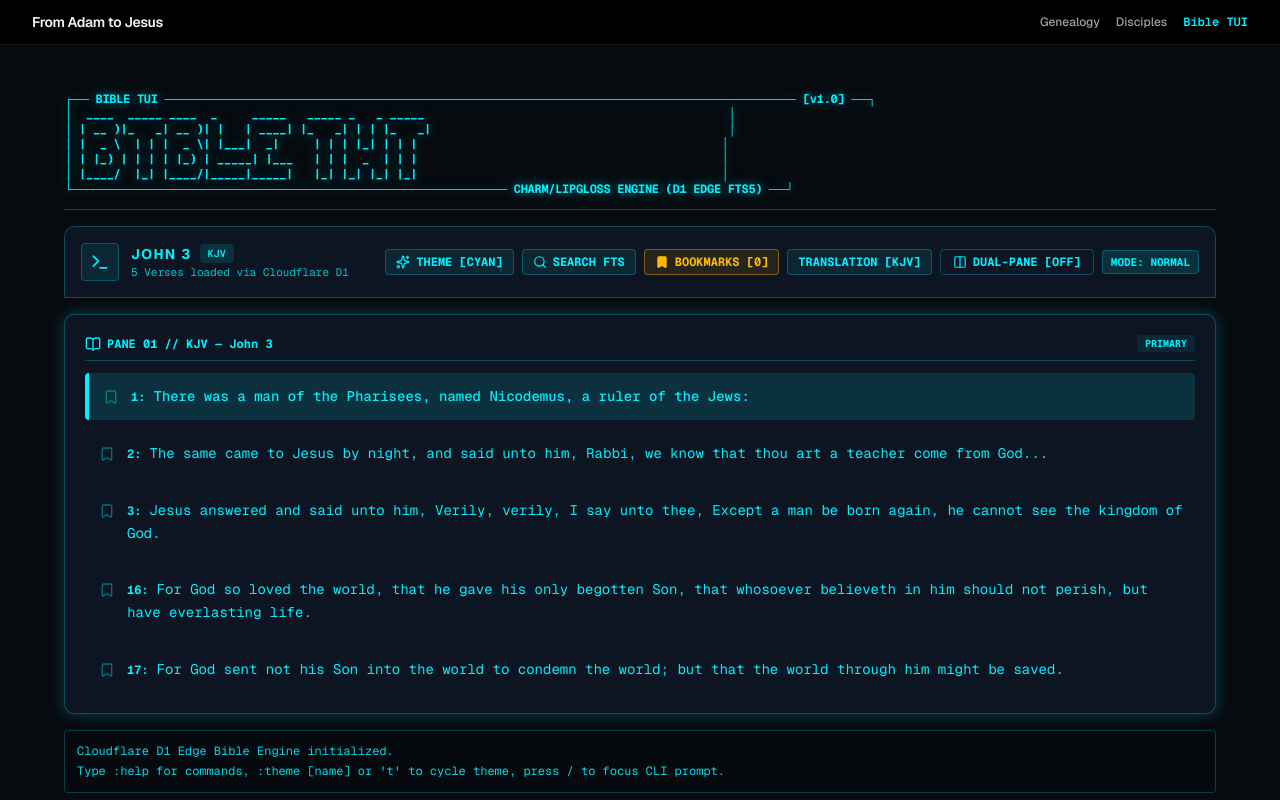
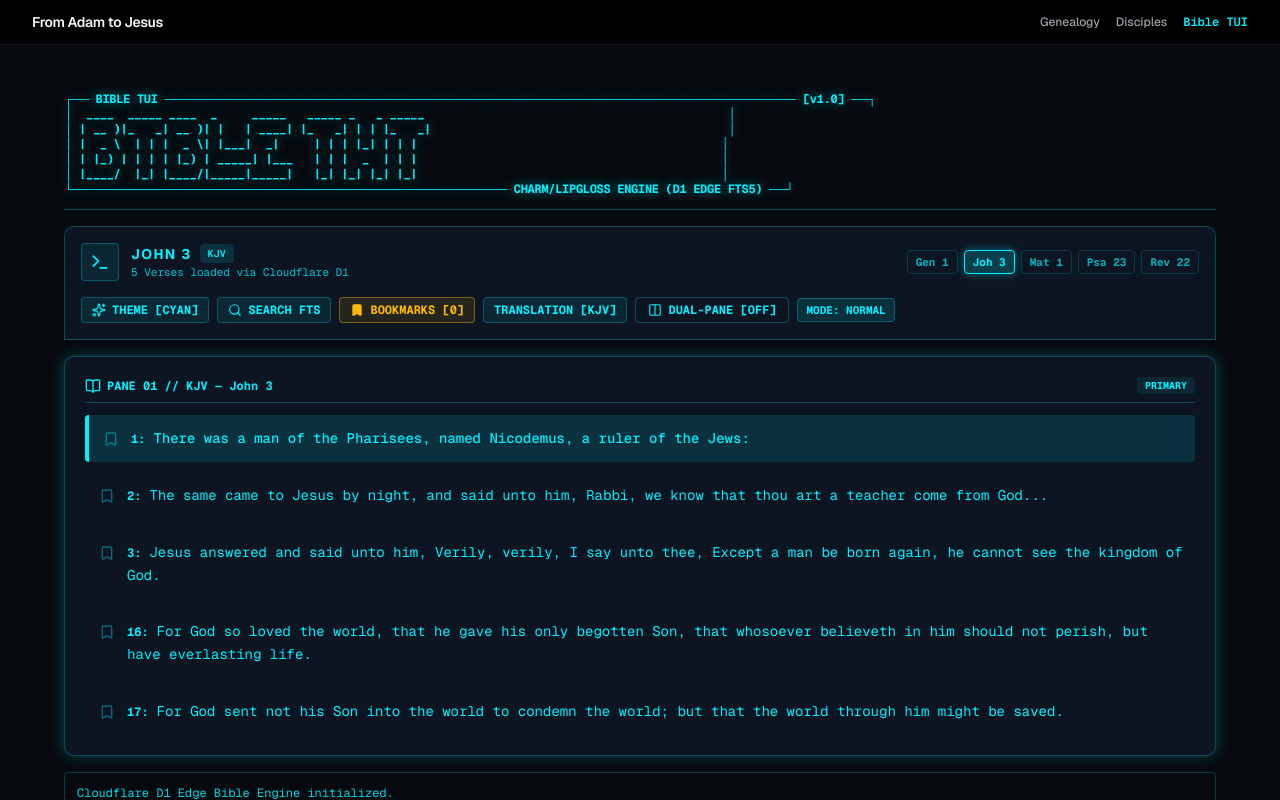
Before and after one commit to nakowafers/adam-to-jesus, a Next.js app: page /bible in a window 1280 px wide. Shown: the top 800 px of the page. Built offline with nearby package versions, Linux system fonts and the light colour scheme.

Commit message:
fix(bible): expand passage command parser and add quick passage buttons

```diff
--- a/src/components/bible/bible-tui.tsx
+++ b/src/components/bible/bible-tui.tsx
@@ -58,6 +58,31 @@ const BIBLE_DATA: Record<string, Record<string, { book: string; chapter: number;
         { verse: 5, text: "And God called the light Day, and the darkness he called Night." },
       ],
     },
+    "MAT.1": {
+      book: "Matthew",
+      chapter: 1,
+      verses: [
+        { verse: 1, text: "The book of the generation of Jesus Christ, the son of David, the son of Abraham." },
+        { verse: 2, text: "Abraham begat Isaac; and Isaac begat Jacob; and Jacob begat Judas and his brethren..." },
+        { verse: 17, text: "So all the generations from Abraham to David are fourteen generations; and from David until the carrying away into Babylon are fourteen generations; and from the carrying away into Babylon unto Christ are fourteen generations." },
+      ],
+    },
+    "PSA.23": {
+      book: "Psalms",
+      chapter: 23,
+      verses: [
+        { verse: 1, text: "The LORD is my shepherd; I shall not want." },
+        { verse: 2, text: "He maketh me to lie down in green pastures: he leadeth me beside the still waters." },
+        { verse: 3, text: "He restoreth my soul: he leadeth me in the paths of righteousness for his name's sake." },
+      ],
+    },
+    "REV.22": {
+      book: "Revelation",
+      chapter: 22,
+      verses: [
+        { verse: 21, text: "The grace of our Lord Jesus Christ be with you all. Amen." },
+      ],
+    },
   },
   WEB: {
     "JOHN.3": {
@@ -82,10 +107,50 @@ const BIBLE_DATA: Record<string, Record<string, { book: string; chapter: number;
         { verse: 5, text: "God called the light 'day', and the darkness he called 'night'." },
       ],
     },
+    "MAT.1": {
+      book: "Matthew",
+      chapter: 1,
+      verses: [
+        { verse: 1, text: "The book of the genealogy of Jesus Christ, the son of David, the son of Abraham." },
+        { verse: 2, text: "Abraham became the father of Isaac. Isaac became the father of Jacob. Jacob became the father of Judah and his brothers..." },
+        { verse: 17, text: "So all the generations from Abraham to David are fourteen generations; from David to the carrying away to Babylon fourteen generations; and from the carrying away to Babylon to the Christ, fourteen generations." },
+      ],
+    },
+    "PSA.23": {
+      book: "Psalms",
+      chapter: 23,
+      verses: [
+        { verse: 1, text: "Yahweh is my shepherd: I shall not want." },
+        { verse: 2, text: "He makes me lie down in green pastures. He leads me beside still waters." },
+        { verse: 3, text: "He restores my soul. He guides me in the paths of righteousness for his name's sake." },
+      ],
+    },
+    "REV.22": {
+      book: "Revelation",
+      chapter: 22,
+      verses: [
+        { verse: 21, text: "The grace of the Lord Jesus Christ be with all the saints. Amen." },
+      ],
+    },
   },
 };
 
 const BOOKMARK_STORAGE_KEY = "bible_tui_bookmarks";
+
+function parsePassageKey(input: string): string | null {
+  const clean = input.trim().toLowerCase().replace(/^:read\s*/, "").replace(/^read\s*/, "").replace(/^:goto\s*/, "");
+
+  if (clean.includes("gen") || clean.includes("genesis")) return "GEN.1";
+  if (clean.includes("john") || clean.includes("jhn")) return "JOHN.3";
+  if (clean.includes("mat") || clean.includes("matthew")) return "MAT.1";
+  if (clean.includes("psa") || clean.includes("psalm")) return "PSA.23";
+  if (clean.includes("rev") || clean.includes("revelation")) return "REV.22";
+
+  const upper = clean.toUpperCase();
+  if (upper.includes(".")) return upper;
+
+  return null;
+}
 
 export function BibleTui() {
   const router = useRouter();
@@ -102,7 +167,7 @@ export function BibleTui() {
   const [commandInput, setCommandInput] = useState("");
   const [commandHistory, setCommandHistory] = useState<HistoryEntry[]>([
     { id: "init-1", text: "Cloudflare D1 Edge Bible Engine initialized." },
-    { id: "init-2", text: "Type :help for commands, :theme [name] or 't' to cycle theme, press / to focus CLI prompt." },
+    { id: "init-2", text: "Type :help for commands, :read [passage], :theme [name], or press / to focus CLI prompt." },
   ]);
   const [isCommandFocused, setIsCommandFocused] = useState(false);
   const [bookmarks, setBookmarks] = useState<Bookmark[]>([]);
@@ -200,14 +265,16 @@ export function BibleTui() {
       } else {
         addHistoryLine(`Unknown theme "${themeArg}". Available themes: ${THEME_LIST.join(", ")}`);
       }
-    } else if (lower.startsWith(":read gen 1") || lower === "gen 1") {
-      updateUrlState("GEN.1", currentTranslation);
-      setSelectedVerseIdx(0);
-      addHistoryLine("Switched passage to Genesis 1.");
-    } else if (lower.startsWith(":read john 3") || lower === "john 3") {
-      updateUrlState("JOHN.3", currentTranslation);
-      setSelectedVerseIdx(0);
-      addHistoryLine("Switched passage to John 3.");
+    } else if (lower.startsWith(":read") || lower.startsWith("read ") || lower.startsWith(":goto") || lower.startsWith("gen") || lower.startsWith("john") || lower.startsWith("mat") || lower.startsWith("psa") || lower.startsWith("rev")) {
+      const targetPassage = parsePassageKey(cmd);
+      if (targetPassage && (BIBLE_DATA[currentTranslation]?.[targetPassage] || BIBLE_DATA["KJV"]?.[targetPassage])) {
+        updateUrlState(targetPassage, currentTranslation);
+        setSelectedVerseIdx(0);
+        const pData = (BIBLE_DATA[currentTranslation] || BIBLE_DATA["KJV"])[targetPassage];
+        addHistoryLine(`Switched passage to ${pData.book} Chapter ${pData.chapter}.`);
+      } else {
+        addHistoryLine(`Could not find passage for "${cmd}". Available passages: Genesis 1, John 3, Matthew 1, Psalms 23, Revelation 22.`);
+      }
     } else if (lower.startsWith(":lineage")) {
       const name = cmd.split(" ")[1] || "david";
       addHistoryLine(`Navigating to Genealogy tree for ancestor: ${name}...`);
@@ -239,7 +306,7 @@ export function BibleTui() {
       setCommandHistory([{ id: "clear-1", text: "Command history cleared." }]);
     } else if (lower === ":help") {
       addHistoryLine("=== BIBLE TUI COMMAND DSL SPECIFICATION ===");
-      addHistoryLine("  :read [book] [chapter]   — Jump to passage (e.g., :read John 3, :read Gen 1)");
+      addHistoryLine("  :read [book] [chapter]   — Jump to passage (e.g. :read John 3, :read Gen 1, :read Matthew 1, :read Ps 23)");
       addHistoryLine("  :search [query]          — Open FTS5 Search Overlay modal (e.g., :search light)");
       addHistoryLine("  :theme [name]            — Switch theme (cyan, amber, matrix, monokai)");
       addHistoryLine("  :bookmarks               — List saved bookmarks in console buffer");
@@ -349,6 +416,34 @@ export function BibleTui() {
                 {primaryData.verses.length} Verses loaded via Cloudflare D1
               </p>
             </div>
+          </div>
+
+          {/* Quick Passage Jump Buttons */}
+          <div className="flex items-center gap-1.5 text-xs font-mono">
+            {(["GEN.1", "JOHN.3", "MAT.1", "PSA.23", "REV.22"] as const).map((pKey) => {
+              const pData = (BIBLE_DATA[currentTranslation] || BIBLE_DATA["KJV"])[pKey];
+              if (!pData) return null;
+              const isActive = currentPassage === pKey;
+              return (
+                <button
+                  key={pKey}
+                  onClick={() => {
+                    updateUrlState(pKey, currentTranslation);
+                    setSelectedVerseIdx(0);
+                  }}
+                  style={{
+                    borderColor: isActive ? themeConfig.fg : themeConfig.border,
+                    backgroundColor: isActive ? `${themeConfig.fg}30` : "transparent",
+                    color: themeConfig.fg,
+                  }}
+                  className={`px-2 py-1 rounded border text-[11px] font-bold transition cursor-pointer ${
+                    isActive ? "shadow-[0_0_8px_rgba(0,240,255,0.4)]" : "opacity-70 hover:opacity-100"
+                  }`}
+                >
+                  {pData.book.slice(0, 3)} {pData.chapter}
+                </button>
+              );
+            })}
           </div>
 
           {/* Mode Pill Indicators, Theme Switcher & Action Selectors */}
```
